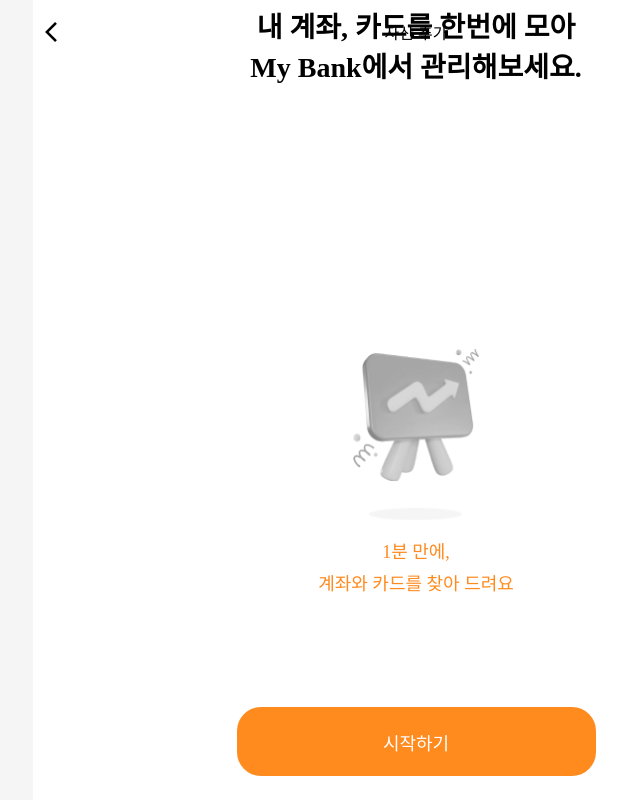
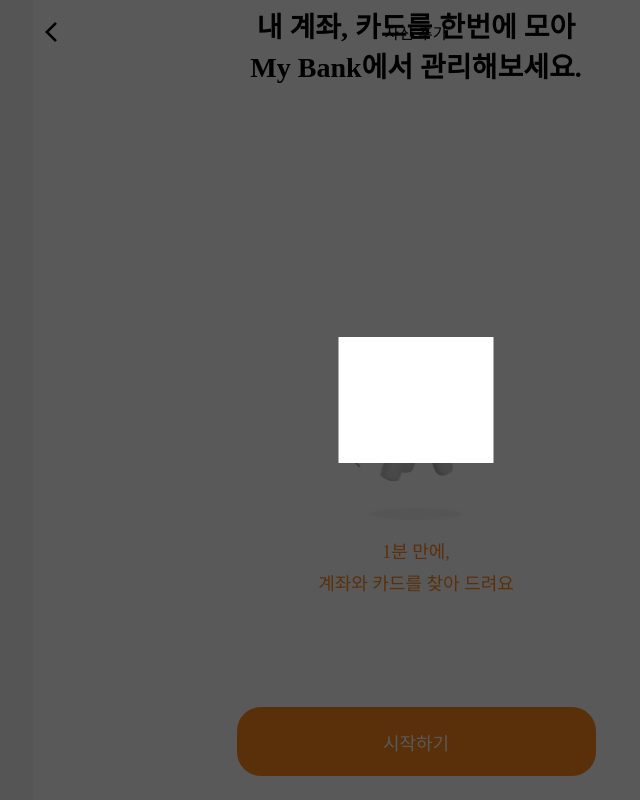
Before and after one commit to TmaxFintech/fintech-mybsmypl-fe, a React (Create React App) app: page / in a window 1280 px wide. Both pictures are taken after a click on the element "시작하기". Shown: the whole page, without its empty margins (224-864 px from the left). Built offline with nearby package versions, Linux system fonts and the light colour scheme; a web font is replaced by a local one.

Commit message:
[Chore] modal test

```diff
--- /dev/null
+++ b/src/components/certification/Blackout.module.css
@@ -0,0 +1,21 @@
+.blackout {
+  position: absolute;
+  top: 0;
+  left: 0;
+  width: 100%;
+  height: 100%;
+  background-color: rgba(0, 0, 0, 0.65);
+  display: block;
+  z-index: 1010;
+}
+
+.blackoutnone {
+  position: absolute;
+  top: 0;
+  left: 0;
+  width: 100%;
+  height: 100%;
+  background-color: rgba(0, 0, 0, 0.65);
+  display: none;
+  z-index: 1010;
+}
--- /dev/null
+++ b/src/components/certification/Modal.module.css
@@ -0,0 +1,27 @@
+.modal {
+  height: 36px;
+  width: 65px;
+  background-color: #fff;
+  position: absolute;
+  left: 50%;
+  top: 50%;
+  transform: translate(-50%, -50%);
+  padding: 45px;
+  display: block;
+  z-index: 1011;
+  pointer-events: auto;
+}
+
+.modalnone {
+  height: 36px;
+  width: 65px;
+  background-color: #fff;
+  position: absolute;
+  left: 50%;
+  top: 50%;
+  transform: translate(-50%, -50%);
+  padding: 45px;
+  display: none;
+  z-index: 1011;
+  pointer-events: none;
+}
--- /dev/null
+++ b/src/components/certification/blackout.jsx
@@ -0,0 +1,16 @@
+import React from 'react';
+import styles from './Blackout.module.css';
+
+export default function Blackout({ isVisible, onSetIsVisible }) {
+  return (
+    <>
+      <div
+        className={isVisible ? styles.blackout : styles.blackoutnone}
+        isVisible={isVisible}
+        onClick={() => {
+          onSetIsVisible(false);
+        }}
+      ></div>
+    </>
+  );
+}
--- a/src/components/certification/button.jsx
+++ b/src/components/certification/button.jsx
@@ -1,6 +1,10 @@
 import React from 'react';
 import styles from './Button.module.css';
 
-export default function Button() {
-  return <div className={styles.button}>시작하기</div>;
+export default function Button({ onSetIsVisible }) {
+  return (
+    <div className={styles.button} onClick={() => onSetIsVisible(true)}>
+      시작하기
+    </div>
+  );
 }
--- /dev/null
+++ b/src/components/certification/modal.jsx
@@ -0,0 +1,16 @@
+import React from 'react';
+import styles from './Modal.module.css';
+
+export default function Modal({ isVisible, onSetIsVisible }) {
+  return (
+    <>
+      <div
+        className={isVisible ? styles.modal : styles.modalnone}
+        isVisible={isVisible}
+        onClick={() => {
+          onSetIsVisible(false);
+        }}
+      ></div>
+    </>
+  );
+}
--- a/src/pages/certification/certificationFlow/flow01.jsx
+++ b/src/pages/certification/certificationFlow/flow01.jsx
@@ -1,12 +1,21 @@
-import React from 'react';
+import React, { useState } from 'react';
 import Button from '../../../components/certification/button';
 import styles from './flow01.module.css';
 import back from '../../../assets/images/icons/back.png';
 import increase from '../../../assets/images/icons/increase.png';
+import Blackout from '../../../components/certification/blackout';
+import Modal from '../../../components/certification/modal';
 
 export default function Flow01() {
+  const [isVisible, setIsVisible] = useState(false);
+  const onSetIsVisible = (active) => {
+    setIsVisible(active);
+  };
   return (
+    <>
       <div className={styles.flow01}>
+        <Blackout isVisible={isVisible} onSetIsVisible={onSetIsVisible} />
+        <Modal isVisible={isVisible} onSetIsVisible={onSetIsVisible} />
         <div className={styles.flow01Content}>
           <nav className={styles.navbar}>
             <img className={styles.back} src={back} alt="뒤로" />
@@ -25,7 +34,8 @@
             </div>
           </div>
         </div>
-      <Button />
+        <Button onSetIsVisible={onSetIsVisible} />
       </div>
+    </>
   );
 }
```
Lines whose indentation alone changed are shown as unchanged.
